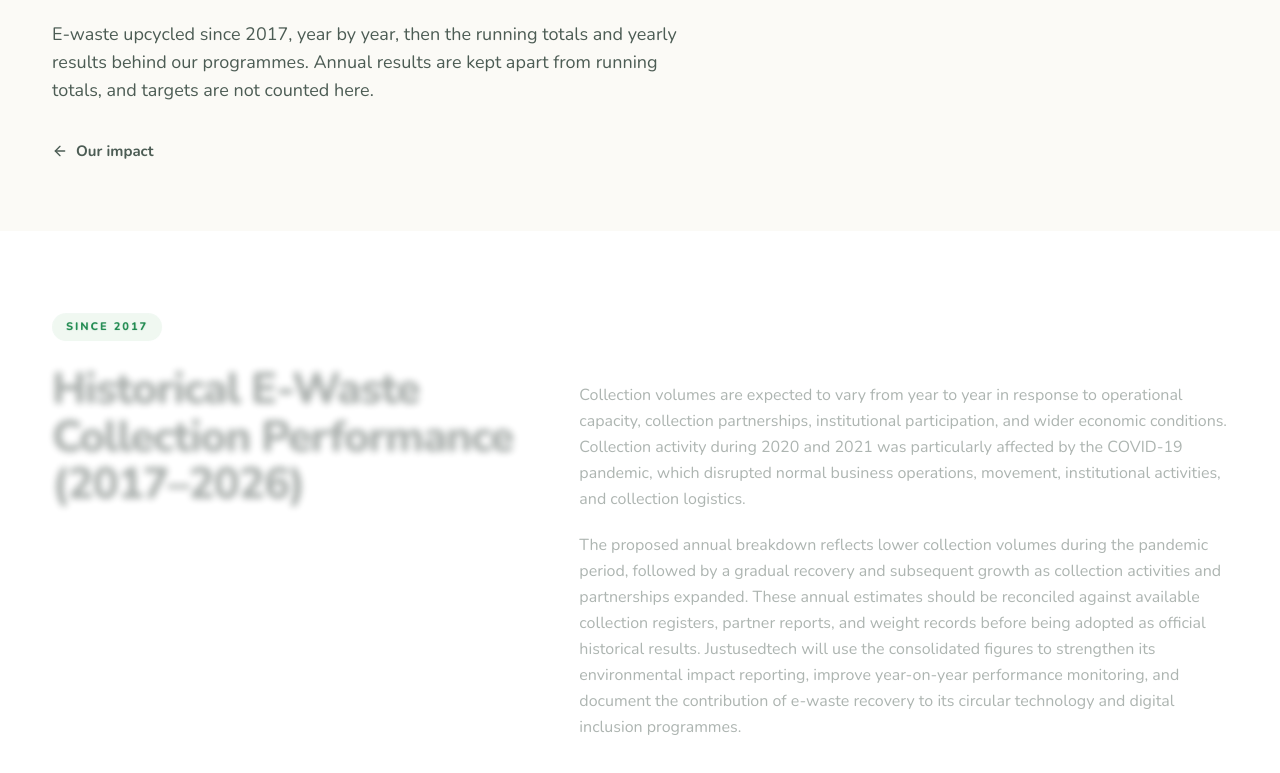
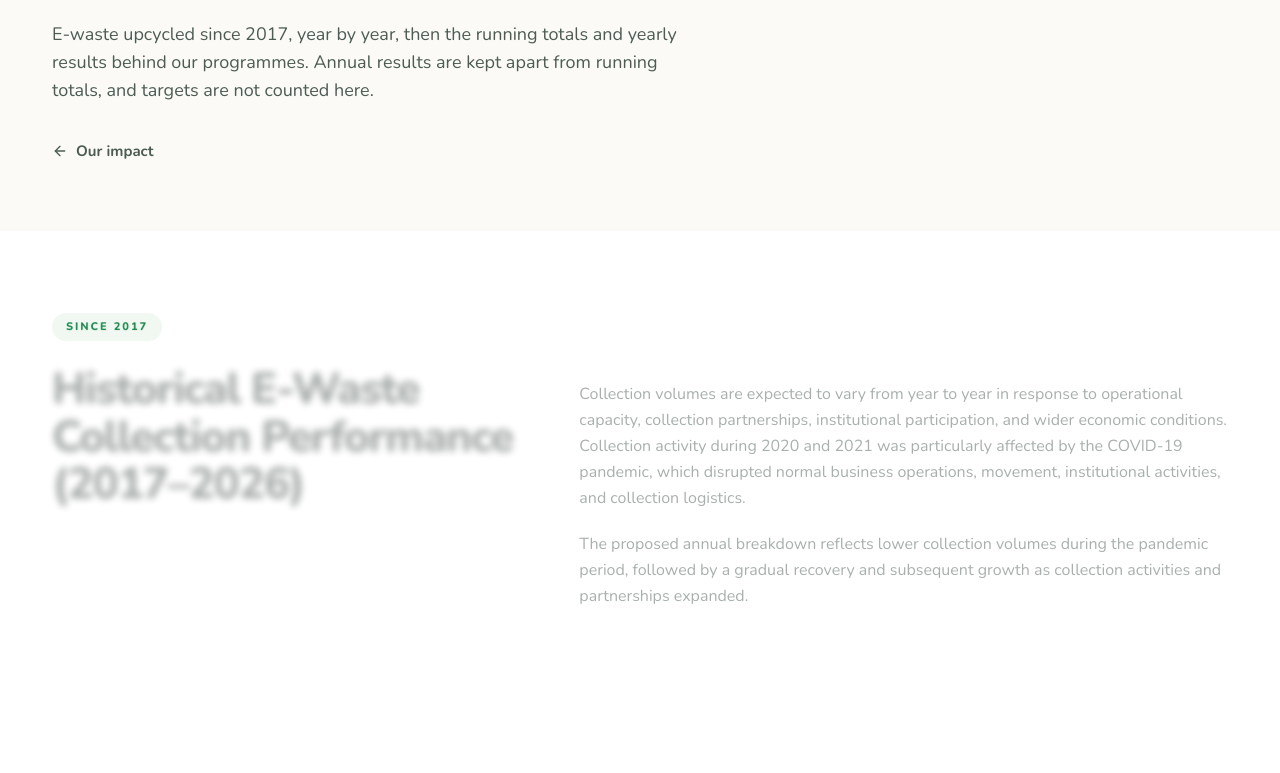
Before and after one commit to stdiohox/justusedtech1, a Next.js app: page /impact/statistics in a window 1280 px wide. Shown: the part 357-1130 px from the top of the page. Built offline with nearby package versions, Linux system fonts and the light colour scheme.

Commit message:
Impact: drop the reconciliation caveat from the e-waste history copy

```diff
--- a/src/content/impact.ts
+++ b/src/content/impact.ts
@@ -53,7 +53,7 @@ export const ewasteHistory = {
   body: [
     "From its establishment in 2017 through October 2026, JustUsedTech is working toward documenting a cumulative total of 200,000 pounds of electronic waste collected through its e-waste recovery and collection activities.",
     "Collection volumes are expected to vary from year to year in response to operational capacity, collection partnerships, institutional participation, and wider economic conditions. Collection activity during 2020 and 2021 was particularly affected by the COVID-19 pandemic, which disrupted normal business operations, movement, institutional activities, and collection logistics.",
-    "The proposed annual breakdown reflects lower collection volumes during the pandemic period, followed by a gradual recovery and subsequent growth as collection activities and partnerships expanded. These annual estimates should be reconciled against available collection registers, partner reports, and weight records before being adopted as official historical results. Justusedtech will use the consolidated figures to strengthen its environmental impact reporting, improve year-on-year performance monitoring, and document the contribution of e-waste recovery to its circular technology and digital inclusion programmes.",
+    "The proposed annual breakdown reflects lower collection volumes during the pandemic period, followed by a gradual recovery and subsequent growth as collection activities and partnerships expanded.",
   ],
 };
 
```
